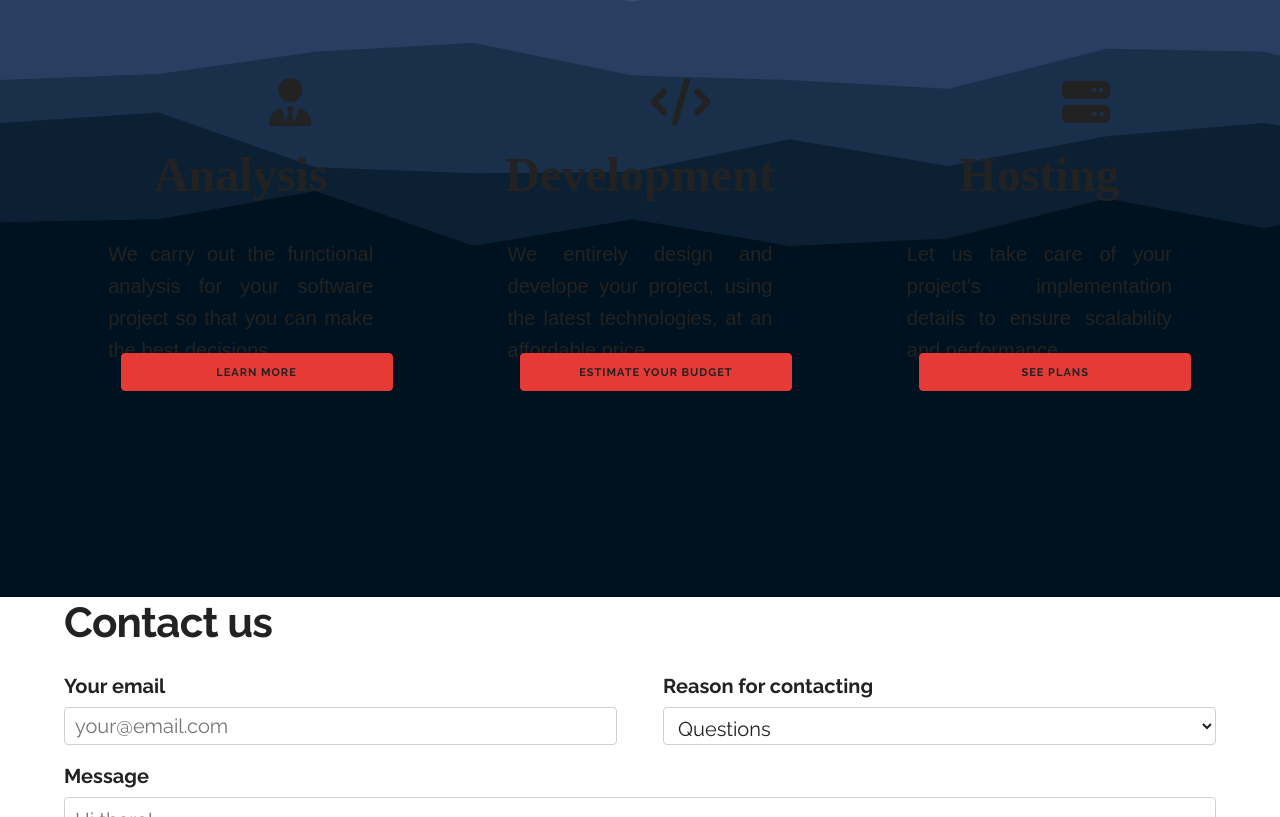
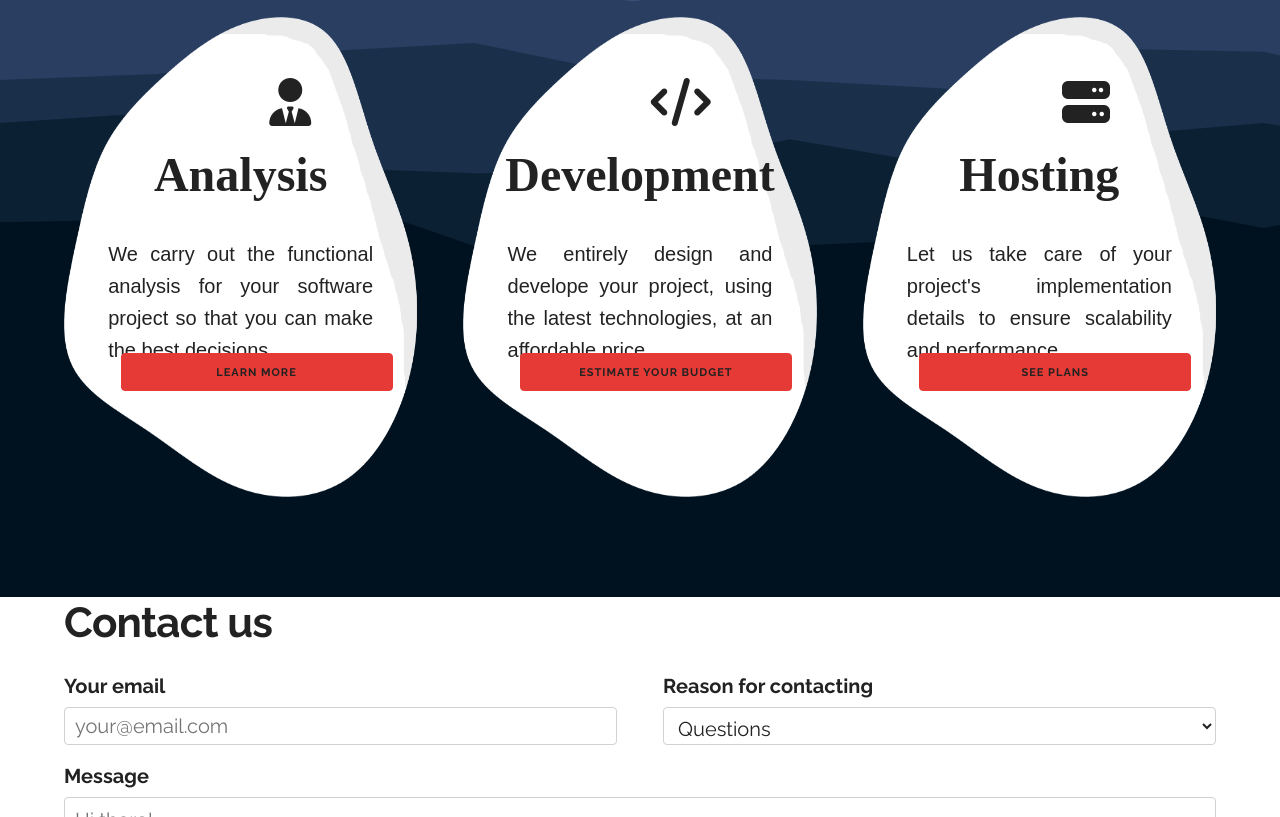
Before and after one commit to caputoortega/GlaciarSoftwareLanding, a plain HTML site: page index.html in a window 1280 px wide. Shown: the part 1963-2780 px from the top of the page. Drawn offline with nearby package versions, Linux system fonts and the light colour scheme; a web font is replaced by a local one.

Commit message:
Fixed missing leading slash on .card background

```diff
--- a/css/style.css
+++ b/css/style.css
@@ -354,7 +354,7 @@ section:target {
     gap: 3vh;
     padding: 2vh;
     border-radius: 5rem;
-    background: url("img/deco/blob-centre.png");
+    background: url("/img/deco/blob-centre.png");
     background-size: 100% 100%;
     background-position: center;
     background-repeat: none;
```
